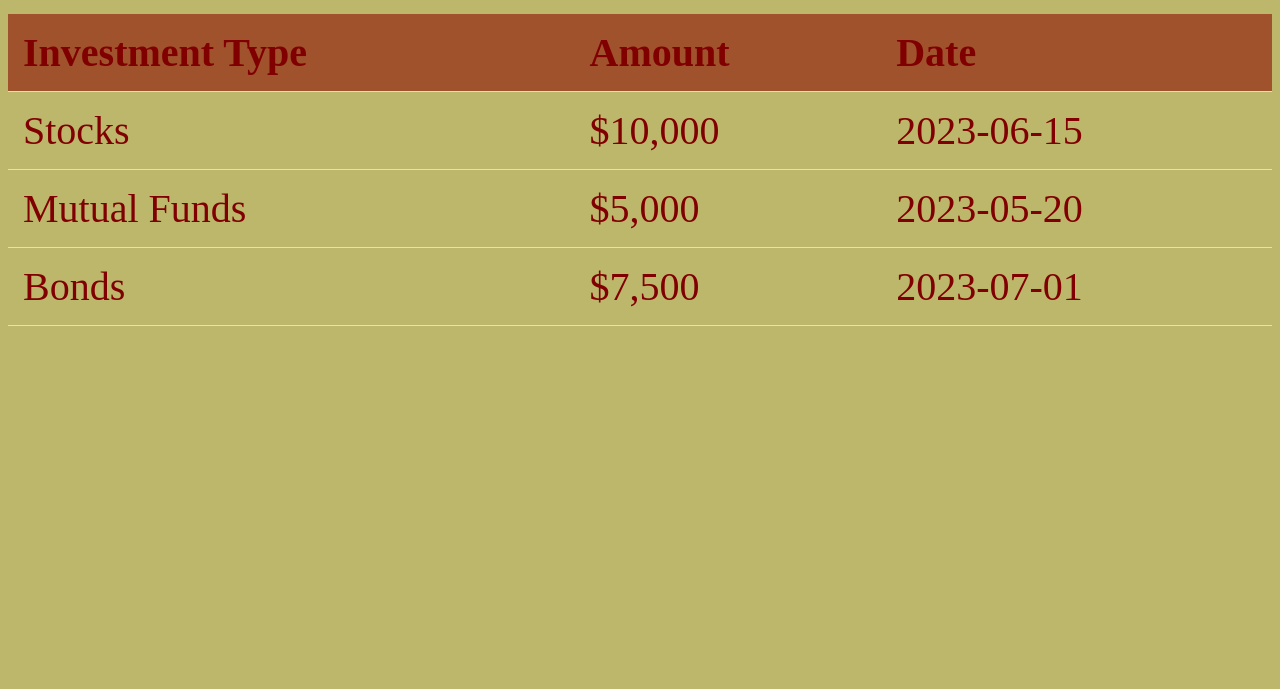
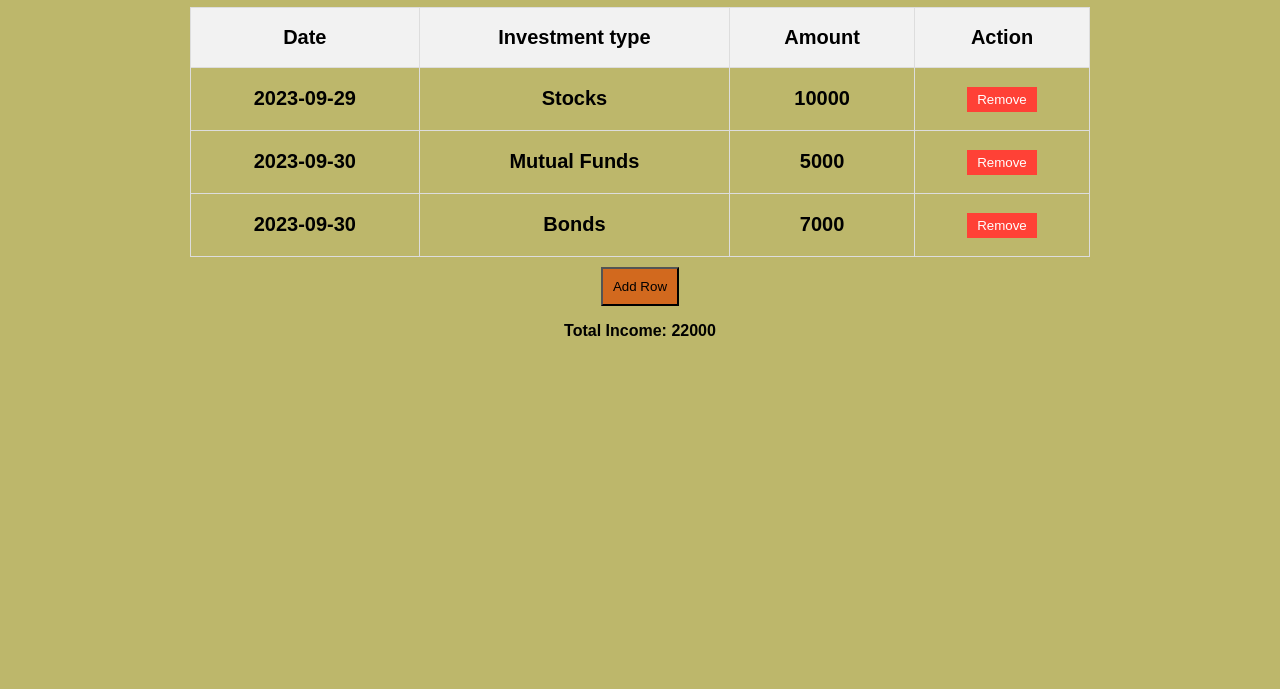
Before and after one commit to Shahjahan11/MyProject, a plain HTML site: page investment.html in a window 1280 px wide. Shown: the part 111-800 px from the top of the page. Drawn offline with Linux system fonts and the light colour scheme.

Commit message:
Investment.html

```diff
--- a/investment.html
+++ b/investment.html
@@ -1,81 +1,154 @@
 <!DOCTYPE html>
-<html>
+<html lang="en">
 <head>
-  <title>Investment Details</title>
+    <meta charset="UTF-8">
+    <meta name="viewport" content="width=device-width, initial-scale=1.0">
+    <title>Investment Page</title>
     <style>
+        body {
+    font-family: Arial, sans-serif;
+}
 
-* {
+.container {
+    max-width: 900px;
+    margin: 0 auto;
+    text-align: center;
+}
+
+*{
       background-color:darkkhaki;
+}
+    body {
+      font-family: Arial, sans-serif;
+      padding: 30px;
+    }
 
-    }
-    .oporer_part
-    {
-     text-align: center;
-     font-size: 50px;
-
-    }
 table {
+    width: 100%;
     border-collapse: collapse;
-      width: 100%;
-      border: 200px;
-      height: 100px;
+    margin-top: 15px;
+    font-weight: bold;
 }
 
 th, td {
-      padding: 15px;
-      text-align: left;
-      border-bottom: 1px solid #ddd;
+    border: 1px solid #ddd;
+    padding: 18px;
+    text-align: center;
+    font-size:20px;
 }
 
 th {
-      background-color:sienna;
-
+    background-color: #f2f2f2;
 }
 
-     tr{
-      font-size: 40px;
-      /* background-color:sienna; */
-
-    }
-    .table_part
-    {
-      color:maroon;
-      /* box-shadow: rgba(0, 0, 0, 0.9) 0px 5px 15px; */
-
+td[contenteditable="true"] {
+    cursor: pointer;
 }
 
-    tr:hover
-    {
-      background-color:crimson;
+.remove-row {
+    background-color: #ff4136;
+    color: #fff;
+    border: none;
+    padding: 5px 10px;
+    cursor: pointer;
 }
+
+#add-row-button {
+    margin-top: 10px;
+    padding: 10px;
+    background-color:chocolate
+}
+
+#total-income {
+    font-weight: bold;
+}
+
         </style>
 </head>
 <body>
-  <h1 class="oporer_part">Investment Details</h1>
-  <div class="table_part">
-
-  <table>
+    <div class="container">
+        <h1>Investment Details</h1>
+        <table id="income-table">
+            <thead>
                 <tr>
-      <th>Investment Type</th>
+                    <th>Date</th>
+                    <th>Investment type</th>
                     <th>Amount</th>
-      <th>Date</th>
+                    <th>Action</th>
+                </tr>
+            </thead>
+            <tbody>
+                <tr>
+                    <td contenteditable="true">2023-09-29</td>
+                    <td contenteditable="true">Stocks</td>
+                    <td contenteditable="true">10000</td>
+                    <td><button class="remove-row">Remove</button></td>
                 </tr>
                 <tr>
-      <td>Stocks</td>
-      <td>$10,000</td>
-      <td>2023-06-15</td>
+                    <td contenteditable="true">2023-09-30</td>
+                    <td contenteditable="true">Mutual Funds</td>
+                    <td contenteditable="true">5000</td>
+                    <td><button class="remove-row">Remove</button></td>
                 </tr>
                 <tr>
-      <td>Mutual Funds</td>
-      <td>$5,000</td>
-      <td>2023-05-20</td>
+                    <td contenteditable="true">2023-09-30</td>
+                    <td contenteditable="true">Bonds</td>
+                    <td contenteditable="true">7000</td>
+                    <td><button class="remove-row">Remove</button></td>
                 </tr>
-    <tr>
-      <td>Bonds</td>
-      <td>$7,500</td>
-      <td>2023-07-01</td>
-    </tr>
+            </tbody>
         </table>
+        <button id="add-row-button">Add Row</button>
+        <p id="total-income">Total Income: <span >22000</span></p>
     </div>
+    <script >
+
+const incomeTable = document.getElementById('income-table');
+const addRowButton = document.getElementById('add-row-button');
+const totalIncomeElement = document.getElementById('total-income');
+const removeButtons = document.querySelectorAll('.remove-row');
+
+
+incomeTable.addEventListener('input', updateTotal);
+function updateTotal() {
+    let totalIncome = 0;
+    const rows = incomeTable.getElementsByTagName('tr');
+    for (let i = 1; i < rows.length; i++) {
+        const cells = rows[i].getElementsByTagName('td');
+        const date = cells[0].textContent;
+        const description = cells[1].textContent;
+        const amount = parseFloat(cells[2].textContent) || 0;
+        totalIncome += amount;
+    }
+    totalIncomeElement.textContent = totalIncome.toFixed(2);
+}
+
+
+function addRow() {
+    const newRow = incomeTable.insertRow(-1);
+    newRow.innerHTML = `
+        <td contenteditable="true">New Date</td>
+        <td contenteditable="true">New Description</td>
+        <td contenteditable="true">0</td>
+        <td><button class="remove-row">Remove</button></td>
+    `;
+    newRow.addEventListener('input', updateTotal);
+    const removeButton = newRow.querySelector('.remove-row');
+    removeButton.addEventListener('click', removeRow);
+}
+
+
+function removeRow() {
+    const row = this.closest('tr');
+    row.remove();
+    updateTotal();
+}
+
+removeButtons.forEach(button => {
+    button.addEventListener('click', removeRow);
+});
+addRowButton.addEventListener('click', addRow);
+
+    </script>
 </body>
 </html>
```
Lines whose indentation alone changed are shown as unchanged.
